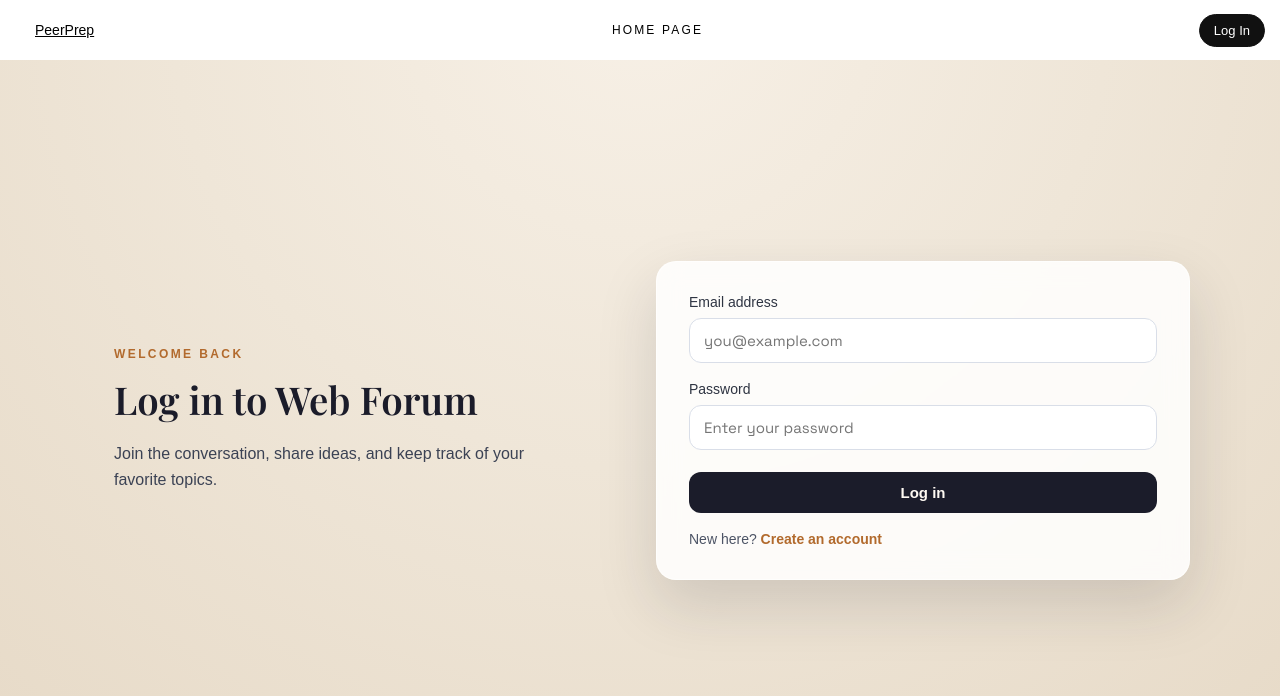
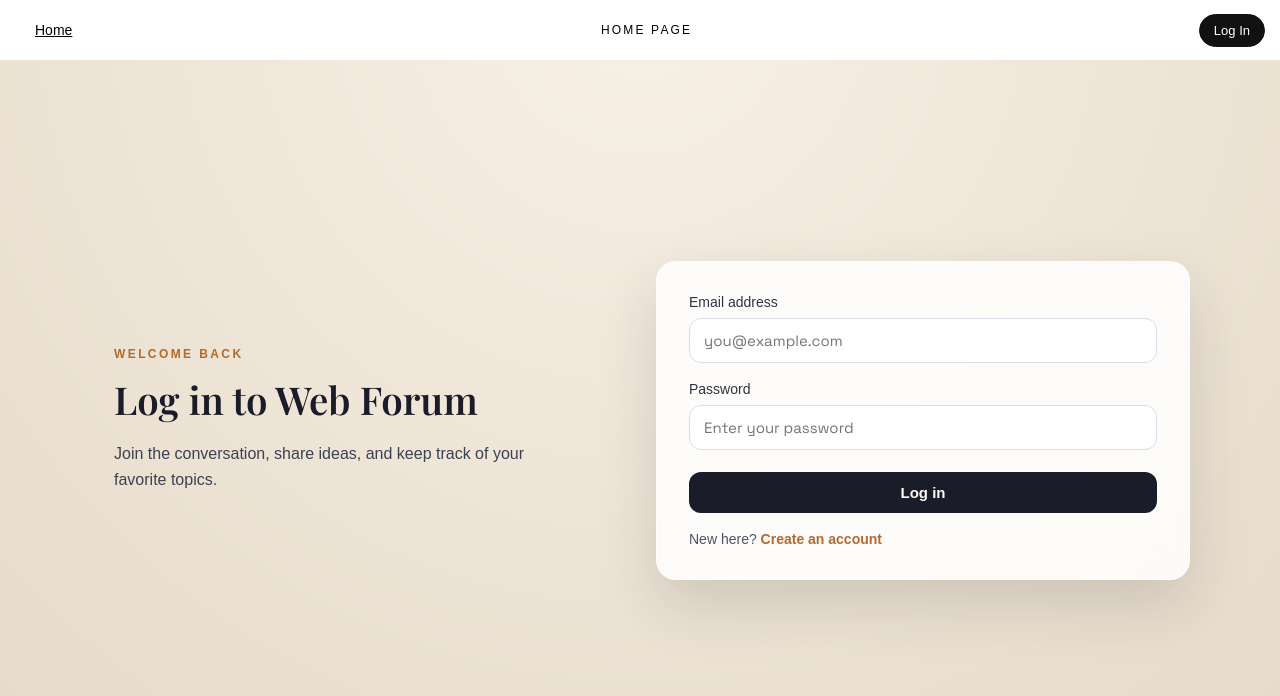
Before and after one commit to rahula1008/Web_Forum, a React app in the folder frontend/: page /login in a window 1280 px wide. Shown: the top 696 px of the page. Built offline with nearby package versions, Linux system fonts and the light colour scheme; no server answers; the HTML template or start-up script is replaced by a standard one.

Commit message:
fix link to home page

```diff
--- a/frontend/src/components/Header/Header.tsx
+++ b/frontend/src/components/Header/Header.tsx
@@ -41,7 +41,7 @@ const UserNotLoggedInHeader = ({typeOfPage = defaultTypeOfPage, centerText}: Hea
         <header>
             <div className='left-section'>
                 <Link to="/" className="header-link">
-                    PeerPrep
+                    Home
                 </Link>
             </div>
             <div className="header">
```
